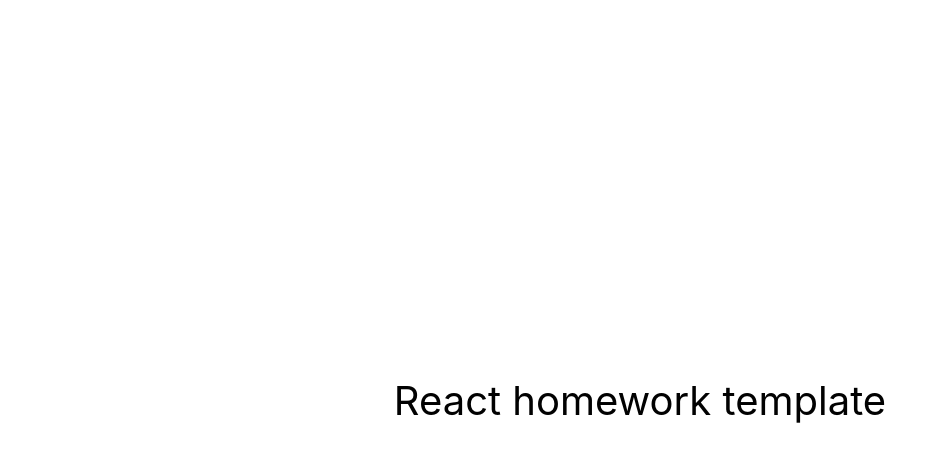
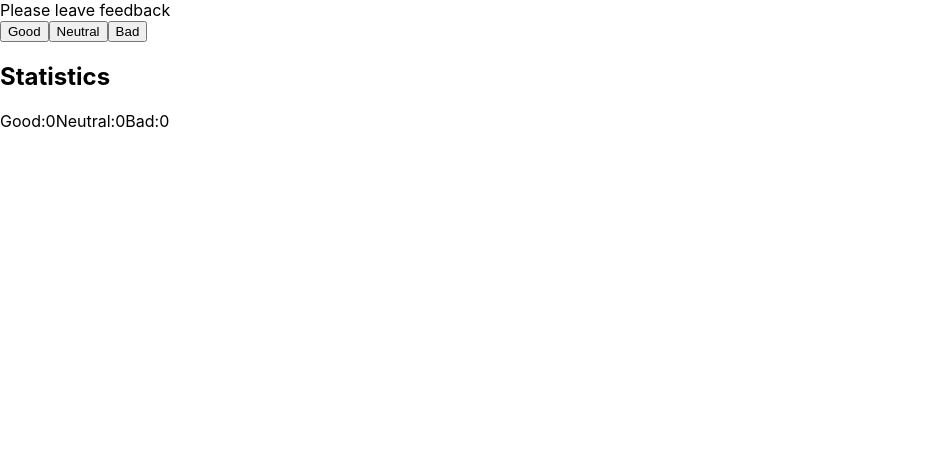
Before and after one commit to VasylRybotytskyi/goit-react-hw-02-feedback, a React (Create React App) app: page / in a window 1280 px wide. Shown: the top 462 px of the page, without its empty margins (0-947 px from the left). Built offline with nearby package versions, Linux system fonts and the light colour scheme.

Commit message:
added onClick

```diff
--- a/src/components/App.jsx
+++ b/src/components/App.jsx
@@ -1,16 +1,9 @@
+import { Statistics } from './Statistics/Statistics';
+
 export const App = () => {
   return (
-    <div
-      style={{
-        height: '100vh',
-        display: 'flex',
-        justifyContent: 'center',
-        alignItems: 'center',
-        fontSize: 40,
-        color: '#010101'
-      }}
-    >
-      React homework template
-    </div>
+    <>
+      <Statistics state={{ good: 0, neutral: 0, bad: 0 }} />
+    </>
   );
 };
--- /dev/null
+++ b/src/components/Statistics/Statistics.jsx
@@ -0,0 +1,41 @@
+import React from 'react';
+
+export class Statistics extends React.Component {
+  state = {
+    good: 0,
+    neutral: 0,
+    bad: 0,
+  };
+
+  handleGoodClick = () => {
+    this.setState(prevState => ({ good: prevState.good + 1 }));
+  };
+
+  handleNeutralClick = () => {
+    this.setState(prevState => ({ neutral: prevState.neutral + 1 }));
+  };
+  handleBadClick = () => {
+    this.setState(prevState => ({ bad: prevState.bad + 1 }));
+  };
+
+  render() {
+    return (
+      <>
+        <div>Please leave feedback</div>
+        <button type="button" onClick={this.handleGoodClick}>
+          Good
+        </button>
+        <button type="button" onClick={this.handleNeutralClick}>
+          Neutral
+        </button>
+        <button type="button" onClick={this.handleBadClick}>
+          Bad
+        </button>
+        <h2>Statistics</h2>
+        <span>Good:{this.state.good}</span>
+        <span>Neutral:{this.state.neutral}</span>
+        <span>Bad:{this.state.bad}</span>
+      </>
+    );
+  }
+}
```
